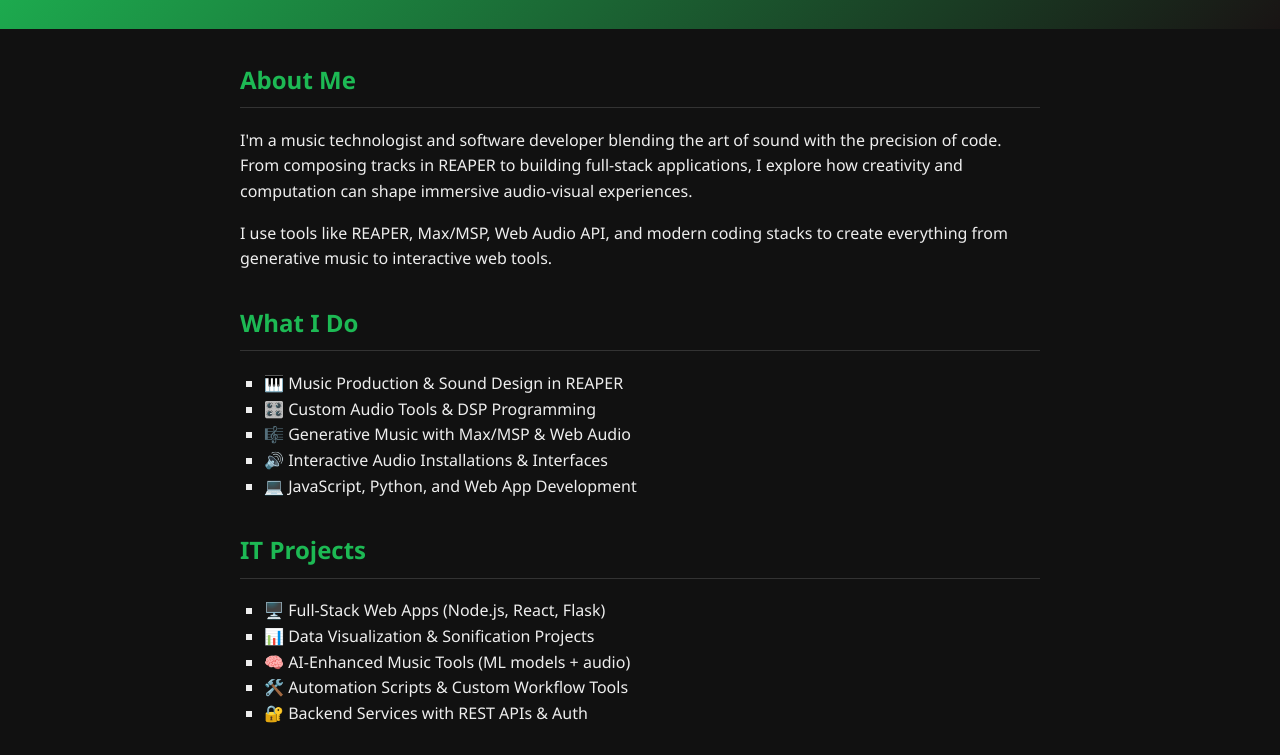
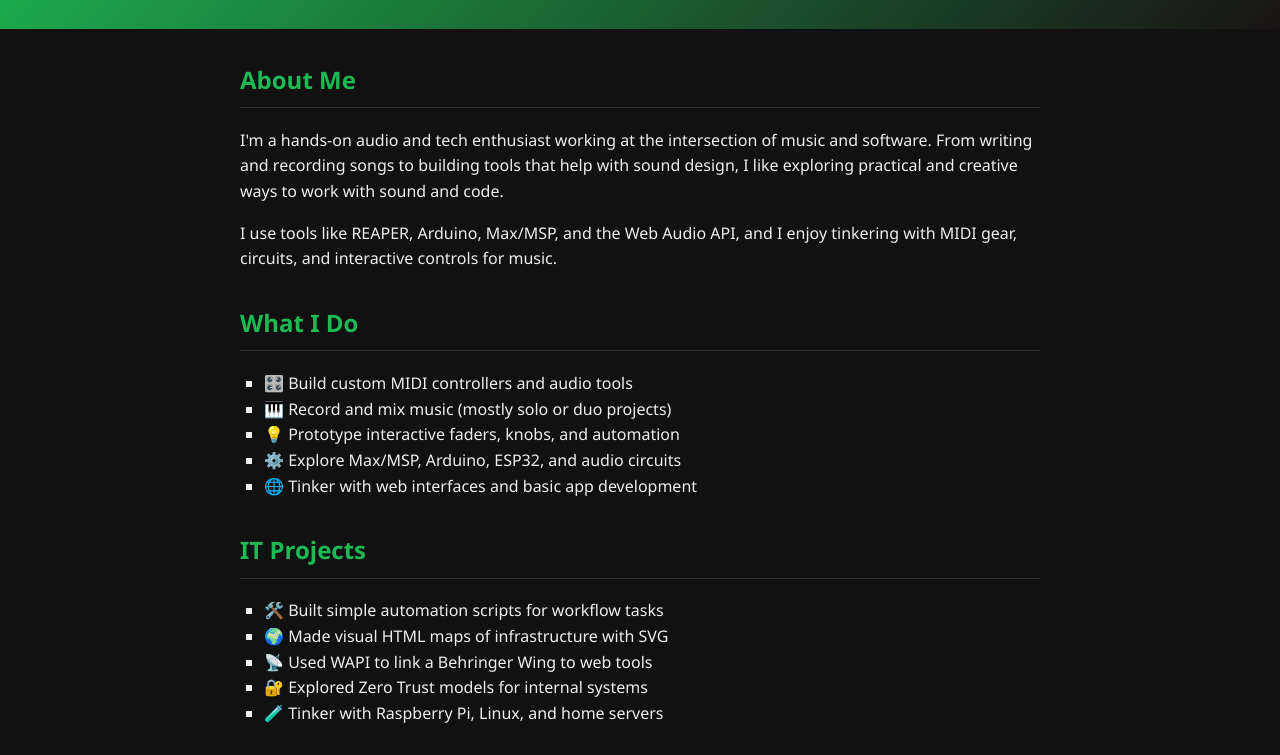
Before and after one commit to CLStrike/CLStrike.github.io, a plain HTML site: page index.html in a window 1280 px wide. Shown: the part 133-888 px from the top of the page. Drawn offline with Linux system fonts and the light colour scheme.

Commit message:
Update index.html
Updated the information

```diff
--- a/index.html
+++ b/index.html
@@ -1,9 +1,10 @@
+
 <!DOCTYPE html>
 <html lang="en">
 <head>
   <meta charset="UTF-8" />
   <meta name="viewport" content="width=device-width, initial-scale=1.0"/>
-  <title>Music + Tech Portfolio</title>
+  <title>Sound + Code Portfolio</title>
   <style>
     body {
       margin: 0;
@@ -92,33 +93,32 @@
     <section>
       <h2>About Me</h2>
       <p>
-        I'm a music technologist and software developer blending the art of sound with the precision of code.
-        From composing tracks in REAPER to building full-stack applications, I explore how creativity and computation can shape immersive audio-visual experiences.
+        I'm a hands-on audio and tech enthusiast working at the intersection of music and software. From writing and recording songs to building tools that help with sound design, I like exploring practical and creative ways to work with sound and code.
       </p>
       <p>
-        I use tools like REAPER, Max/MSP, Web Audio API, and modern coding stacks to create everything from generative music to interactive web tools.
+        I use tools like REAPER, Arduino, Max/MSP, and the Web Audio API, and I enjoy tinkering with MIDI gear, circuits, and interactive controls for music.
       </p>
     </section>
 
     <section>
       <h2>What I Do</h2>
       <ul>
-        <li>🎹 Music Production & Sound Design in REAPER</li>
-        <li>🎛️ Custom Audio Tools & DSP Programming</li>
-        <li>🎼 Generative Music with Max/MSP & Web Audio</li>
-        <li>🔊 Interactive Audio Installations & Interfaces</li>
-        <li>💻 JavaScript, Python, and Web App Development</li>
+        <li>🎛️ Build custom MIDI controllers and audio tools</li>
+        <li>🎹 Record and mix music (mostly solo or duo projects)</li>
+        <li>💡 Prototype interactive faders, knobs, and automation</li>
+        <li>⚙️ Explore Max/MSP, Arduino, ESP32, and audio circuits</li>
+        <li>🌐 Tinker with web interfaces and basic app development</li>
       </ul>
     </section>
 
     <section>
       <h2>IT Projects</h2>
       <ul>
-        <li>🖥️ Full-Stack Web Apps (Node.js, React, Flask)</li>
-        <li>📊 Data Visualization & Sonification Projects</li>
-        <li>🧠 AI-Enhanced Music Tools (ML models + audio)</li>
-        <li>🛠️ Automation Scripts & Custom Workflow Tools</li>
-        <li>🔐 Backend Services with REST APIs & Auth</li>
+        <li>🛠️ Built simple automation scripts for workflow tasks</li>
+        <li>🌍 Made visual HTML maps of infrastructure with SVG</li>
+        <li>📡 Used WAPI to link a Behringer Wing to web tools</li>
+        <li>🔐 Explored Zero Trust models for internal systems</li>
+        <li>🧪 Tinker with Raspberry Pi, Linux, and home servers</li>
       </ul>
     </section>
 
```
